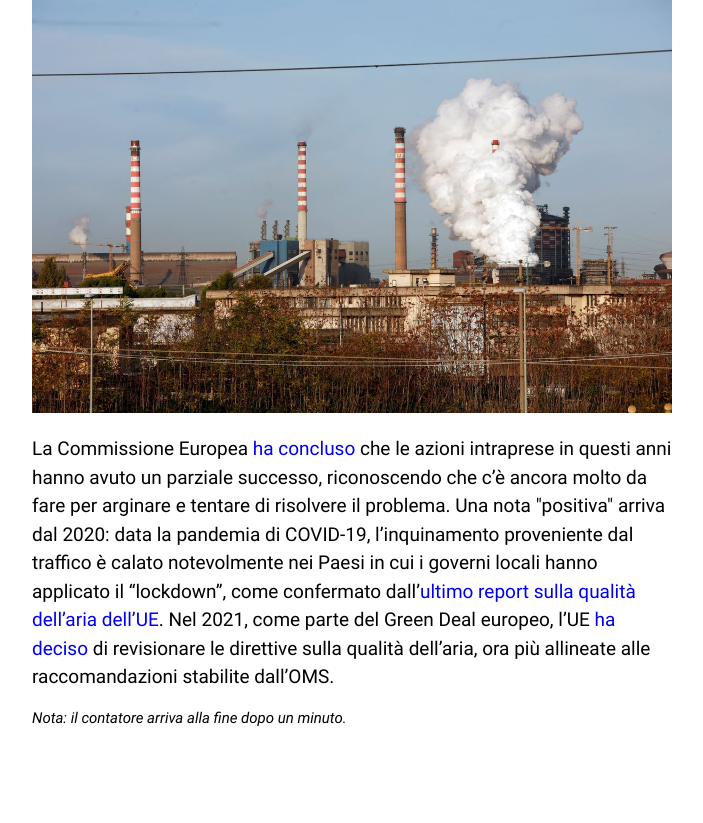
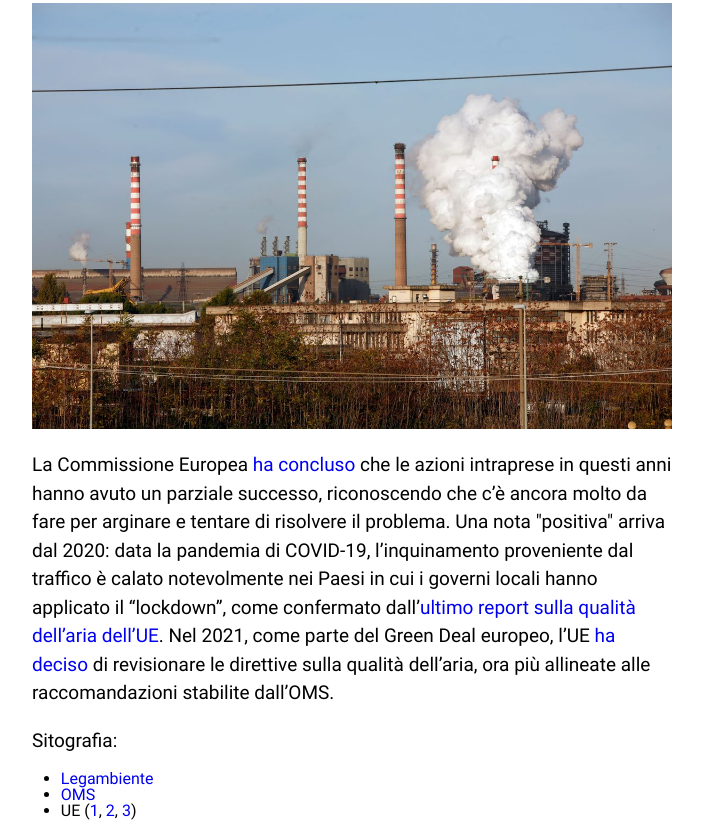
Before and after one commit to AlexzanDev/school-projects, a plain HTML site: page progetto-denuncia/index.html in a window 1280 px wide. Shown: the part 1977-2800 px from the top of the page, without its empty margins (288-991 px from the left). Before the commit the page ends 2730 px from the top, so only its background shows below. Drawn offline with Linux system fonts and the light colour scheme.

Commit message:
Update index.html

```diff
--- a/progetto-denuncia/index.html
+++ b/progetto-denuncia/index.html
@@ -15,11 +15,13 @@
                 <p class="byline">Di Alessandro Zangrandi, Nicholas Valenzano e Fabio Pinzarrone</p>
             </div>
             <div class="content">
-                <div id="counter">
-                    <div id="progress-bar"></div>
-                    <p id="cont">0</p>
-                </div>
-                <p>È il numero di persone che muoiono ogni anno in Italia per cause legate all'inquinamento atmosferico.</p>
+                <blockquote>
+                    <div id="counter">
+                        <div id="progress-bar"></div>
+                        <p id="cont">0</p>
+                    </div>
+                    <p>È il numero di persone che muoiono ogni anno in Italia per cause legate all'inquinamento atmosferico.</p>
+                </blockquote>
                 <p>L’inquinamento atmosferico è un complesso problema che nasce da molteplici cause: tra queste possiamo citare il traffico cittadino, il riscaldamento domestico e la produzione industriale. Alcuni potrebbero pensare che sia un problema che non ci riguarda o di cui dovrebbero occuparsi solo Paesi come Cina, Stati Uniti e India, ma non è proprio così.</p>
                 <p>Gli <a href="https://www.legambiente.it/wp-content/uploads/2021/01/Rapporto_Malaria_2021.pdf" rel="nofollow noopener" target="_blank">ultimi dati di Legambiente (2020)</a> dimostrano infatti che ogni anno in Italia muoiono più di 50.000 persone a causa dell’inquinamento. Queste morti premature sono dovute principalmente all’esposizione eccessiva ad inquinanti atmosferici come polveri sottili (pericolose per il corpo umano), gli ossidi di azoto (gas incolore ed inodore) e l’ozono troposferico (inquinante che si forma in presenza di altri materiali come gli ossidi d'azoto).</p>
                 <img class="post-img" data-fancybox src="assets/img/car-pollution.jpg">
@@ -41,6 +43,12 @@
                 <p>Negli ultimi anni l’Unione Europea ha ideato e messo in vigore un’ampia serie di direttive che hanno portato evidenti miglioramenti alla qualità dell’aria. Purtroppo questo non basta: le persone che si ammalano e muoiono per colpa dell’inquinamento sono ancora molte. Si stima infatti che nella sola Europa muoiano circa 400.000 persone all’anno per l’inquinamento. I costi sanitari legati all'inquinamento, inoltre, vanno dai 330 ai 940 miliardi di euro all’anno.</p>
                 <img class="post-img" data-fancybox src="assets/img/ilva.jpg">
                 <p>La Commissione Europea <a href="https://ec.europa.eu/environment/air/index_en.htm" rel="nofollow noopener" target="_blank">ha concluso</a> che le azioni intraprese in questi anni hanno avuto un parziale successo, riconoscendo che c’è ancora molto da fare per arginare e tentare di risolvere il problema. Una nota "positiva" arriva dal 2020: data la pandemia di COVID-19, l’inquinamento proveniente dal traffico è calato notevolmente nei Paesi in cui i governi locali hanno applicato il “lockdown”, come confermato dall’<a href="https://www.eea.europa.eu/publications/air-quality-in-europe-2020-report" rel="nofollow noopener" target="_blank">ultimo report sulla qualità dell’aria dell’UE</a>. Nel 2021, come parte del Green Deal europeo, l’UE <a href="https://ec.europa.eu/environment/air/quality/revision_of_the_aaq_directives.htm" rel="nofollow noopener" target="_blank">ha deciso</a> di revisionare le direttive sulla qualità dell’aria, ora più allineate alle raccomandazioni stabilite dall’OMS.</p>
+                <p>Sitografia:</p>
+                <ul>
+                    <li><a href="https://www.legambiente.it/wp-content/uploads/2021/01/Rapporto_Malaria_2021.pdf" rel="nofollow noopener" target="_blank">Legambiente</a></li>
+                    <li><a href="https://www.who.int/news-room/fact-sheets/detail/ambient-(outdoor)-air-quality-and-health" rel="nofollow noopener" target="_blank">OMS</a></li>
+                    <li>UE (<a href="https://ec.europa.eu/environment/air/index_en.htm" rel="nofollow noopener" target="_blank">1</a>, <a href="https://www.eea.europa.eu/publications/air-quality-in-europe-2020-report" rel="nofollow noopener" target="_blank">2</a>, <a href="https://ec.europa.eu/environment/air/quality/revision_of_the_aaq_directives.htm" rel="nofollow noopener" target="_blank">3</a>)</li>
+                </ul>
                 <p class="footer">Nota: il contatore arriva alla fine dopo un minuto.</p>
             </div>
         </div>
```
